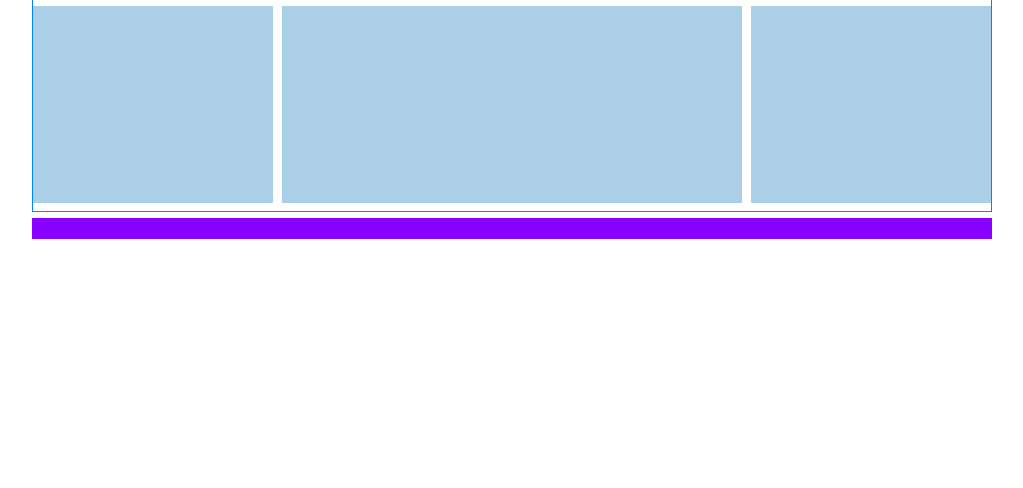
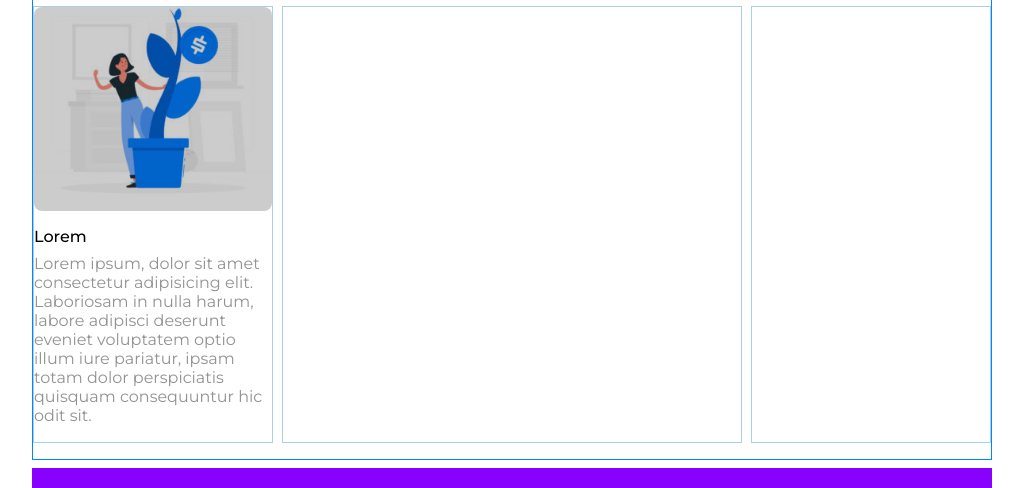
Before and after one commit to MemeWasTaken/htmlcss-wp, a plain HTML site: page index.html in a window 1280 px wide. Shown: the part 675-1163 px from the top of the page, without its empty margins (88-1111 px from the left). Before the commit the page ends 914 px from the top, so only its background shows below. Drawn offline with Linux system fonts and the light colour scheme.

Commit message:
add col-1

```diff
--- a/css/style.css
+++ b/css/style.css
@@ -1,3 +1,4 @@
+/* General Condition */
 *{
     margin: 0;
     padding: 0;
@@ -15,6 +16,14 @@ html{
     display: table;
     clear: both;
 }
+
+.overlay{
+    background-color: rgba(0, 0, 0, 0.2);
+    width: 100%;
+    height: 100%;
+    border-radius: 0.5em;
+}
+/* /General Condition */
 
 /* Header Section */
 .top-header{
@@ -55,14 +64,8 @@ nav a{
     height: 31.25em;
     margin: auto;
     margin-top: 0.6em;
-    border-radius: 0.5em;
 }
 
-.overlay{
-    background-color: rgba(0, 0, 0, 0.2);
-    width: 100%;
-    height: 31.25em;
-}
 
 div h2{
     color: white;
@@ -86,11 +89,12 @@ main{
     /* background-color: #0086FF; */
     border: 1px solid #0086FF;
     width: 80%;
-    height: 17.5em;
+    height: 33em;
     margin: auto;
     margin-top: 0.6em;
 }
 
+/* Bottom Header */
 .bottom-header{
     /* background-color: #ABCFE7; */
     border: 1px solid #ABCFE7;
@@ -106,12 +110,15 @@ header h1{
 header p{
     color: #929292;
 }
+/* /Bottom Header */
 
+/* Column Section */
 .column{
-    background-color: #ABCFE7;
+    /* background-color: #ABCFE7; */
+    border: 1px solid #ABCFE7;
     float: left;
     width: 25%;
-    height: calc(15em - 2.7em);
+    height: calc(30em - 2.7em);
     margin-bottom: 0.6em;
 }
 
@@ -120,10 +127,33 @@ header p{
     margin-right: 0.6em;
 }
 
+.img-col-1{
+    background-image: url(../img/img-col-1.jpg);
+    background-size: 100%;
+    background-position: 50% 50%;
+    height: 204px;
+    border-radius: 0.5em;
+}
+
+.txt-col-1{
+margin-top: 1em;
+}
+
+.txt-col-1 :first-child{
+    font-weight: 500;
+}
+
+.txt-col-1 :last-child{
+    color: #929292;
+    padding-top: 0.5em;
+}
+
 .c-column{
     width: calc(50% - 1.2em);
     margin-right: 0.6em;
 }
+
+/* /Column Section */
 
 /* /Main Section */
 
@@ -133,6 +163,6 @@ footer{
     width: 80%;
     height: 1.3em;
     margin: auto;
-    margin-top: 0.4em;
+    margin-top: 0.5em;
 }
 /* /Footer Section */
--- a/index.html
+++ b/index.html
@@ -7,7 +7,7 @@
         <meta name="viewport" content="width=device-width, initial-scale=1.0">
         <link rel="preconnect" href="https://fonts.googleapis.com">
         <link rel="preconnect" href="https://fonts.gstatic.com" crossorigin>
-        <link href="https://fonts.googleapis.com/css2?family=Montserrat:wght@200;300;600;700&display=swap" rel="stylesheet">
+        <link href="https://fonts.googleapis.com/css2?family=Montserrat:wght@200;300;400;500;600;700&display=swap" rel="stylesheet">
         <link rel="stylesheet" href="css/style.css">
         <title>Riproduzione Tema Wordpress</title>
     </head>
@@ -38,20 +38,28 @@
         <!-- Main Section -->
         <main>
 
-            <!-- Navigation Section -->
+            <!-- Bottom Header Section -->
             <header class="bottom-header">
                 <h1>Leadership</h1>
                 <p>Fertenum urna a libero tempus</p>
             </header>
-            <!-- /Navigation Section -->
+            <!-- /Bottom Header Section -->
 
-            <!-- Colonne Layout -->
+            <!-- Column Layout -->
             <div class="clerfix">
-                <div class="l-column column"></div>
+                <div class="l-column column">
+                    <div class="img-col-1">
+                        <div class="overlay"></div>
+                        <div class="txt-col-1">
+                            <p>Lorem</p>
+                            <p>Lorem ipsum, dolor sit amet consectetur adipisicing elit. Laboriosam in nulla harum, labore adipisci deserunt eveniet voluptatem optio illum iure pariatur, ipsam totam dolor perspiciatis quisquam consequuntur hic odit sit.</p>
+                        </div>
+                    </div>
+                </div>
                 <div class="c-column column"></div>
                 <div class="r-column column"></div>
             </div>
-            <!-- /Colonne Layout -->
+            <!-- /Column Layout -->
 
         </main>
         <!-- /Main Section -->
```
Also changed, not shown: img/img-col-1.jpg (renamed from img/img-1.jpg).
